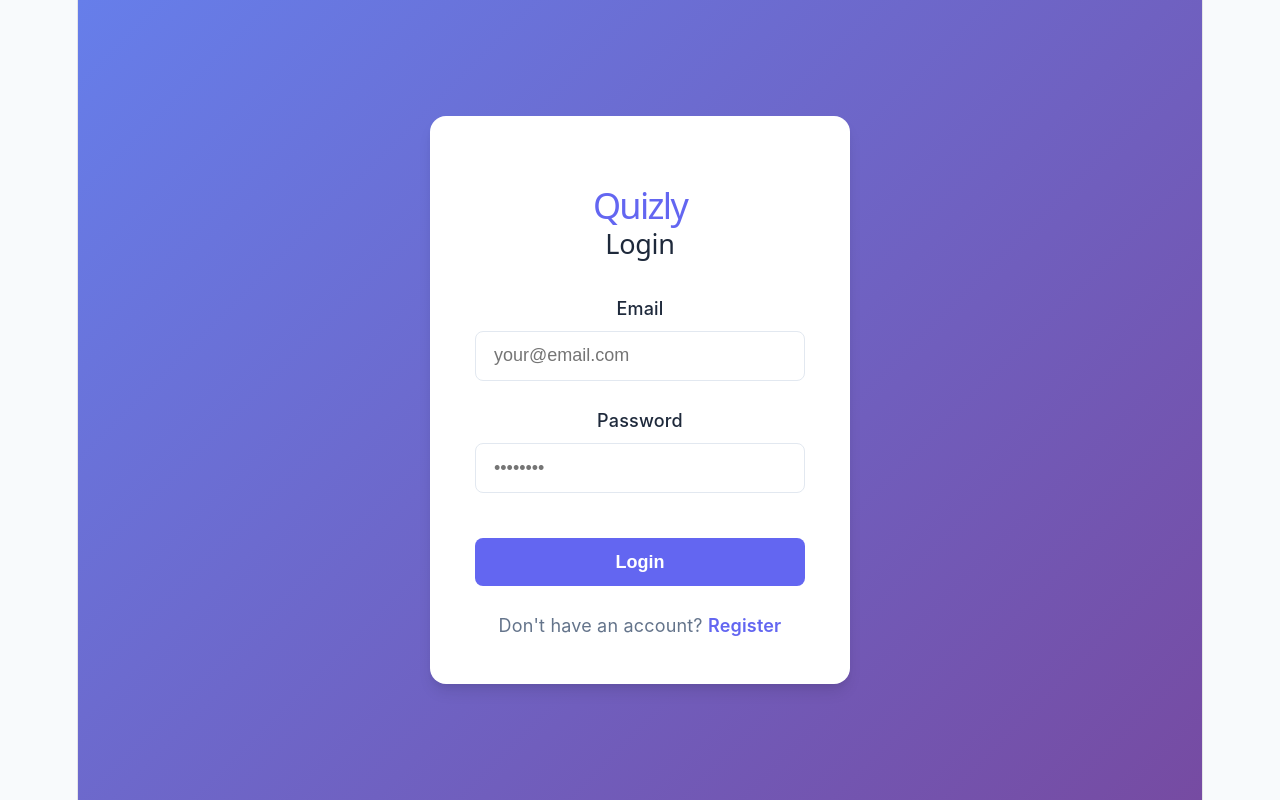
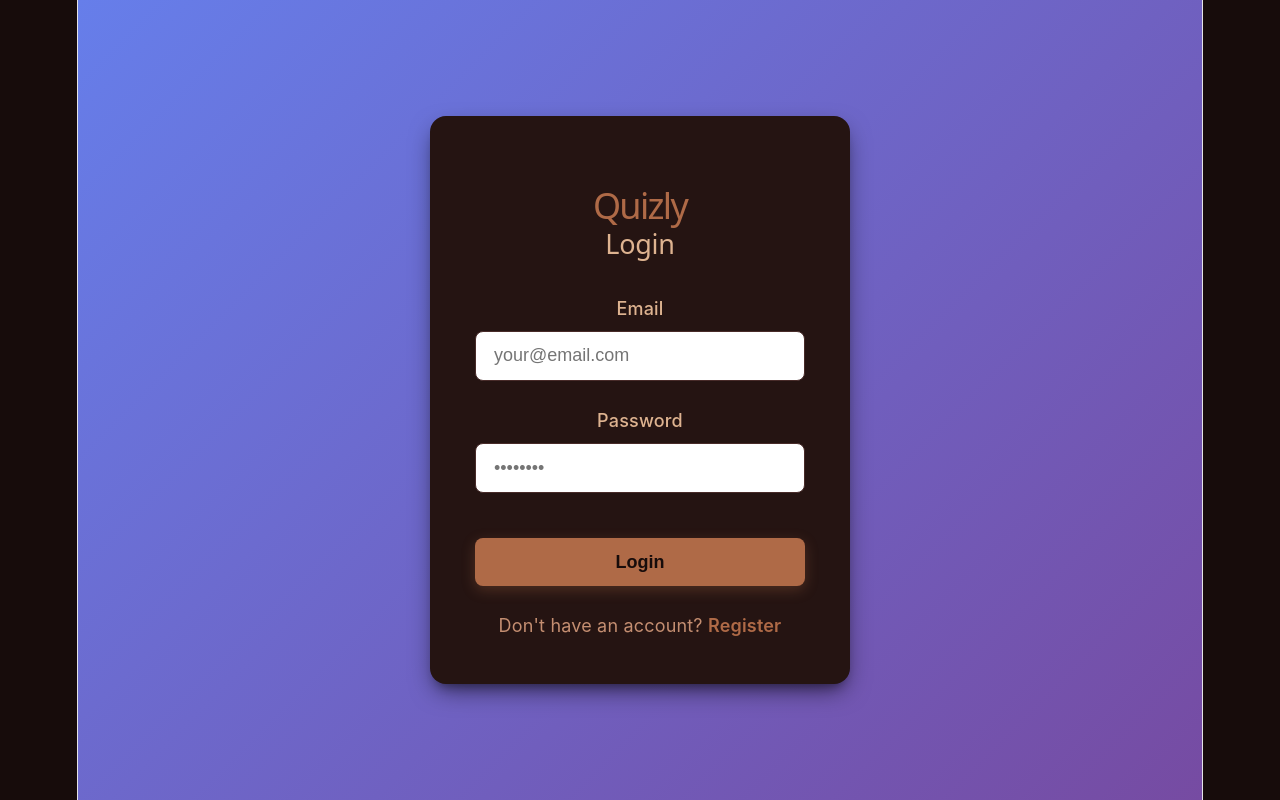
Before and after one commit to tanishqsrivastavaa/quizly, a React (Vite) app in the folder frontend/: page /login in a window 1280 px wide. Built offline with nearby package versions, Linux system fonts and the light colour scheme; no server answers.

Commit message:
feat(ui): update primary colors and button aesthetics to earth tones

```diff
--- a/frontend/src/App.css
+++ b/frontend/src/App.css
@@ -1,17 +1,17 @@
 :root {
-  --primary-color: #6366f1;
-  --primary-hover: #4f46e5;
-  --secondary-color: #64748b;
+  --primary-color: #AF6A47;
+  --primary-hover: #D68F6C;
+  --secondary-color: #482B29;
   --success-color: #10b981;
   --warning-color: #f59e0b;
   --danger-color: #ef4444;
-  --bg-color: #f8fafc;
-  --card-bg: #ffffff;
-  --text-primary: #1e293b;
-  --text-secondary: #64748b;
-  --border-color: #e2e8f0;
-  --shadow: 0 1px 3px 0 rgba(0, 0, 0, 0.1), 0 1px 2px 0 rgba(0, 0, 0, 0.06);
-  --shadow-lg: 0 10px 15px -3px rgba(0, 0, 0, 0.1), 0 4px 6px -2px rgba(0, 0, 0, 0.05);
+  --bg-color: #170C0B;
+  --card-bg: #251412;
+  --text-primary: #DEB390;
+  --text-secondary: #C48E71;
+  --border-color: #482B29;
+  --shadow: 0 4px 6px -1px rgba(0, 0, 0, 0.4), 0 2px 4px -1px rgba(0, 0, 0, 0.2);
+  --shadow-lg: 0 10px 25px -5px rgba(0, 0, 0, 0.6), 0 8px 10px -6px rgba(0, 0, 0, 0.3);
 }
 
 * {
@@ -38,23 +38,30 @@ body {
   font-size: 1rem;
   font-weight: 600;
   cursor: pointer;
-  transition: all 0.2s;
+  transition: all 0.3s cubic-bezier(0.4, 0, 0.2, 1);
 }
 
 .btn-primary {
   background-color: var(--primary-color);
-  color: white;
+  color: #170C0B;
+  box-shadow: 0 4px 14px rgba(175, 106, 71, 0.3);
 }
 
 .btn-primary:hover:not(:disabled) {
   background-color: var(--primary-hover);
-  transform: translateY(-1px);
-  box-shadow: var(--shadow-lg);
+  transform: translateY(-2px);
+  box-shadow: 0 6px 20px rgba(175, 106, 71, 0.5);
+}
+
+.btn-primary:active:not(:disabled) {
+  transform: translateY(1px);
 }
 
 .btn-primary:disabled {
   opacity: 0.5;
   cursor: not-allowed;
+  box-shadow: none;
+  transform: none;
 }
 
 .btn-secondary {
```
